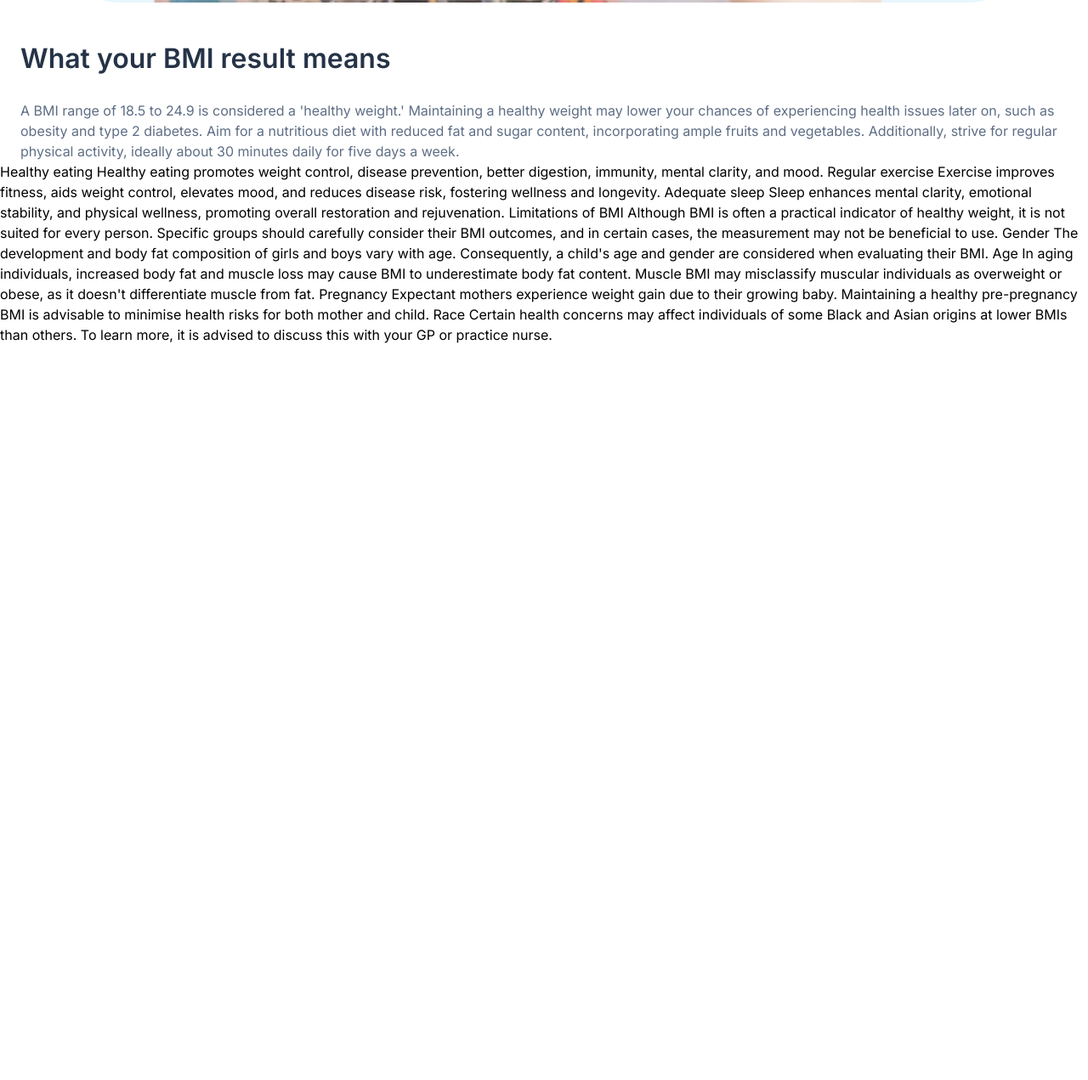
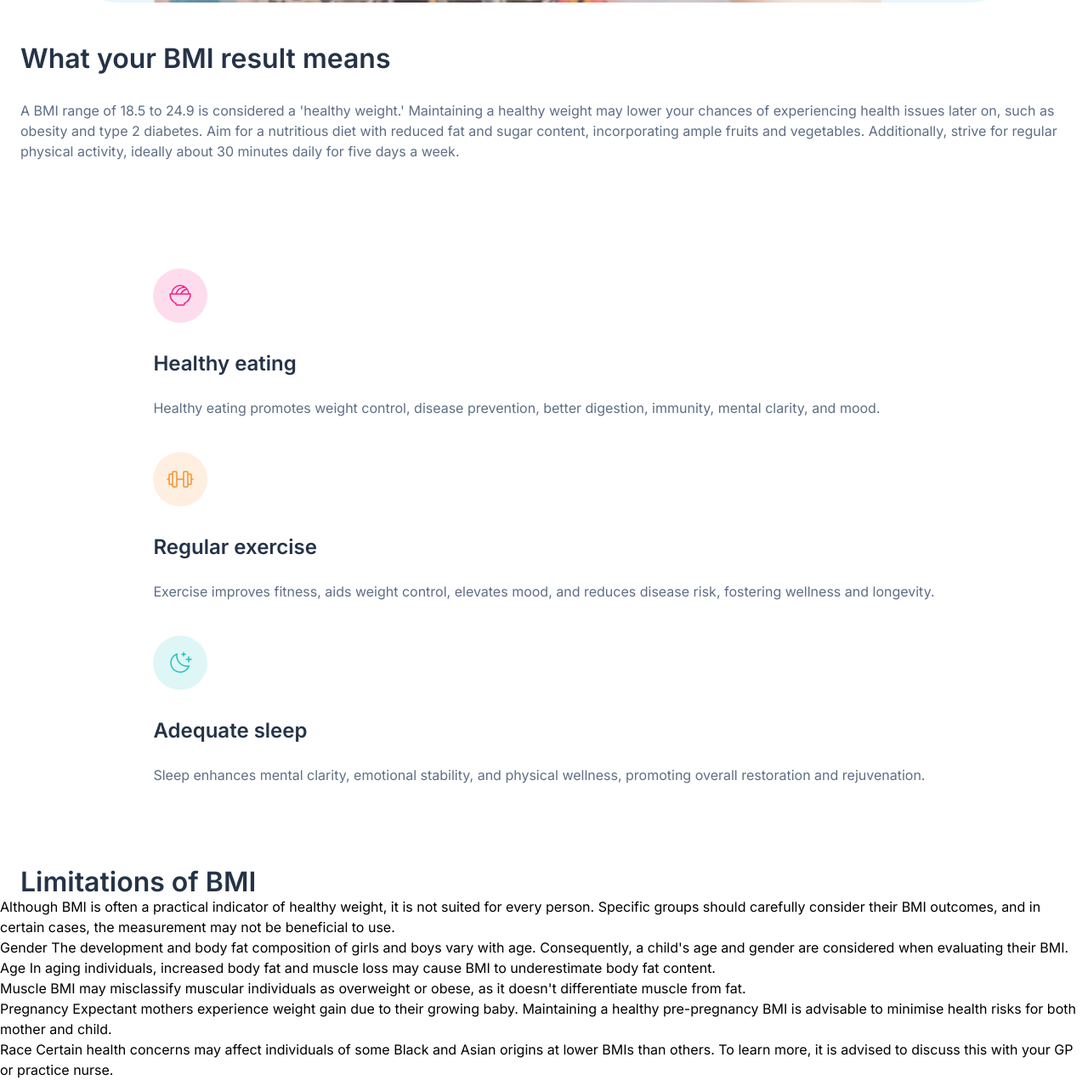
Before and after one commit to flaviare1s/bmi-calculator, a website: page src/index.html in a window 1280 px wide. Shown: the part 2933-4204 px from the top of the page at 85% size. Before the commit the page ends 3339 px from the top, so only its background shows below. Drawn offline with Linux system fonts and the light colour scheme.

Commit message:
Working on mobile version

```diff
--- a/src/index.html
+++ b/src/index.html
@@ -32,7 +32,7 @@
       </p>
     </header>
 
-    <section class="w-[95%] shadow-xl bg-pure_white rounded-2xl z-40 absolute top-[20%]">
+    <section class="w-[95%] shadow-xl bg-pure_white rounded-2xl z-40 absolute top-[18%]">
       <h2 class="text-gunmetal font-semibold text-2xl tracking-[-5%] p-6">Enter your details below</h2>
       <form class="flex justify-between items-center px-6 pb-6">
         <div class="flex items-center gap-[18px]">
@@ -98,7 +98,7 @@
       <img src="../assets/images/image-man-eating.webp" alt="Man eating">
     </div>
 
-    <section>
+    <section class="mb-[70px]">
       <h2 class="text-gunmetal font-semibold text-[32px] leading-[110%] tracking-[-5%] px-6 pt-12 pb-8">What your BMI result means</h2>
       <p class="px-6 text-dark_eletric_blue leading-[150%]">
         A BMI range of 18.5 to 24.9 is considered a 'healthy weight.' Maintaining a
@@ -110,37 +110,77 @@
       </p>
     </section>
 
-    Healthy eating
+    <section class="px-6 my-14">
+      <div>
+        <img class="w-16 h-16" src="../assets/images/icon-eating.svg" alt="Icon eating">
+        <div>
+          <h3 class="pt-8 pb-6 text-gunmetal font-semibold text-2xl tracking-[-5%]">Healthy eating</h3>
+          <p class="pb-10 text-dark_eletric_blue leading-[150%]">
             Healthy eating promotes weight control, disease prevention, better digestion,
             immunity, mental clarity, and mood.
-    Regular exercise
-    Exercise improves fitness, aids weight control, elevates mood, and reduces disease
-    risk, fostering wellness and longevity.
-    Adequate sleep
-    Sleep enhances mental clarity, emotional stability, and physical wellness, promoting
-    overall restoration and rejuvenation.
-    Limitations of BMI
+          </p>
+        </div>
+      </div>
+
+      <div>
+        <img src="../assets/images/icon-exercise.svg" alt="Icon exercise">
+        <div>
+          <h3 class="pt-8 pb-6 text-gunmetal font-semibold text-2xl tracking-[-5%]">Regular exercise</h3>
+          <p class="pb-10 text-dark_eletric_blue leading-[150%]">
+            Exercise improves fitness, aids weight control, elevates mood, and reduces disease risk, fostering wellness and longevity.
+          </p>
+        </div>
+      </div>
+
+      <div>
+        <img src="../assets/images/icon-sleep.svg" alt="Icon sleep">
+        <div>
+          <h3 class="pt-8 pb-6 text-gunmetal font-semibold text-2xl tracking-[-5%]">Adequate sleep</h3>
+          <p class="pb-10 text-dark_eletric_blue leading-[150%]">
+            Sleep enhances mental clarity, emotional stability, and physical wellness, promoting overall restoration and rejuvenation.
+          </p>
+        </div>
+      </div>
+    </section>
+
+    <section>
+      <div>
+        <h2 class="text-gunmetal font-semibold text-[32px] leading-[110%] tracking-[-5%] px-6">Limitations of BMI</h2>
+        <p>
           Although BMI is often a practical indicator of healthy weight, it is not suited for
           every person. Specific groups should carefully consider their BMI outcomes, and in
           certain cases, the measurement may not be beneficial to use.
+        </p>
+      </div>
+      <div>
         Gender
         The development and body fat composition of girls and boys vary with age. Consequently,
         a child's age and gender are considered when evaluating their BMI.
+      </div>
+      <div>
         Age
         In aging individuals, increased body fat and muscle loss may cause BMI to underestimate
         body fat content.
+      </div>
+      <div>
         Muscle
         BMI may misclassify muscular individuals as overweight or obese, as it doesn't
         differentiate muscle from fat.
+      </div>
+      <div>
         Pregnancy
         Expectant mothers experience weight gain due to their growing baby. Maintaining a
         healthy pre-pregnancy BMI is advisable to minimise health risks for both mother
         and child.
+      </div>
+      <div>
         Race
         Certain health concerns may affect individuals of some Black and Asian origins at
         lower BMIs than others. To learn more, it is advised to discuss this with your
         GP or practice nurse.
       </div>
+    </section>
+  </div>
 
 </body>
 </html>
```
Also changed, not shown: src/output.css. Lines whose indentation alone changed are shown as unchanged.
